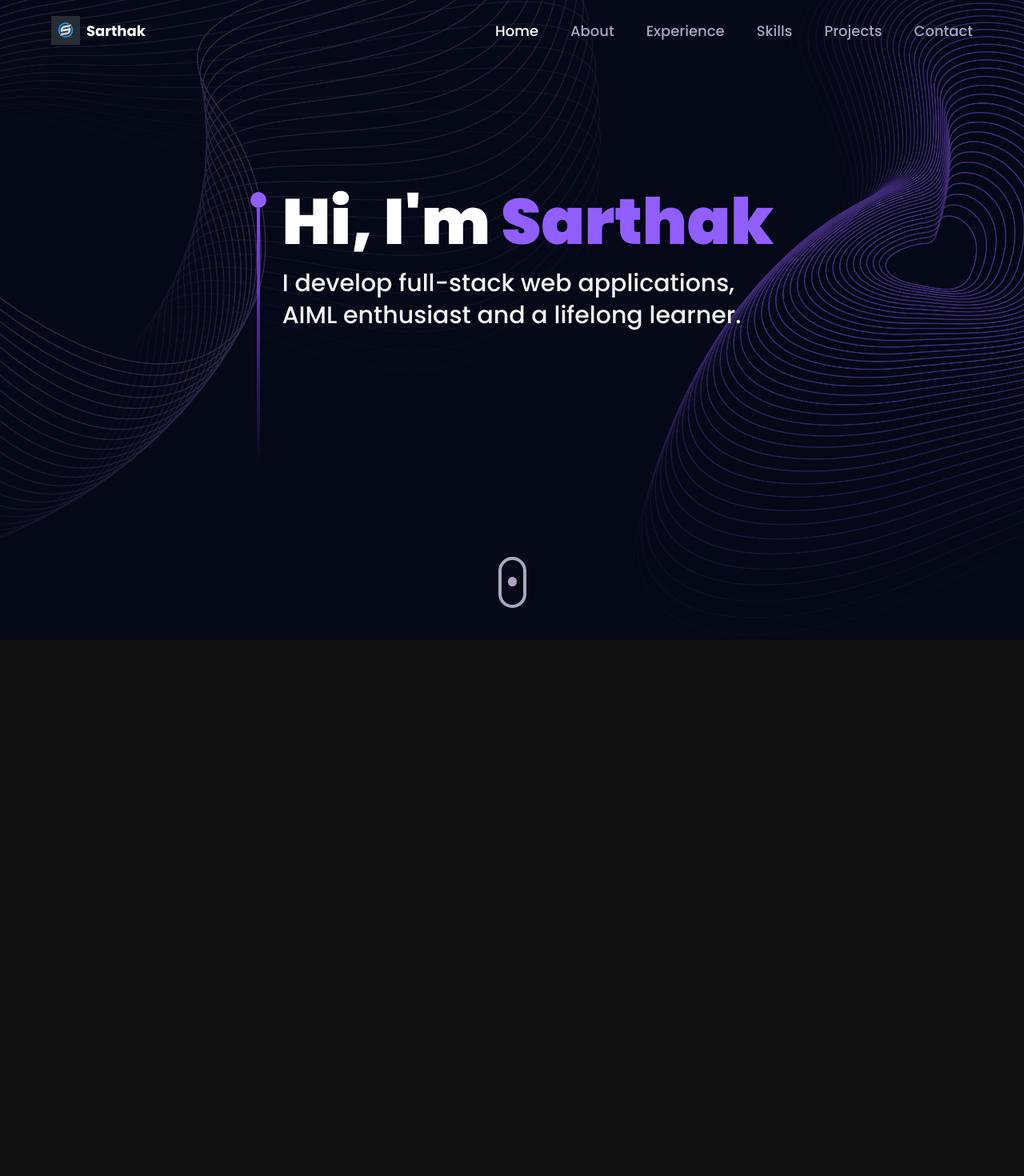
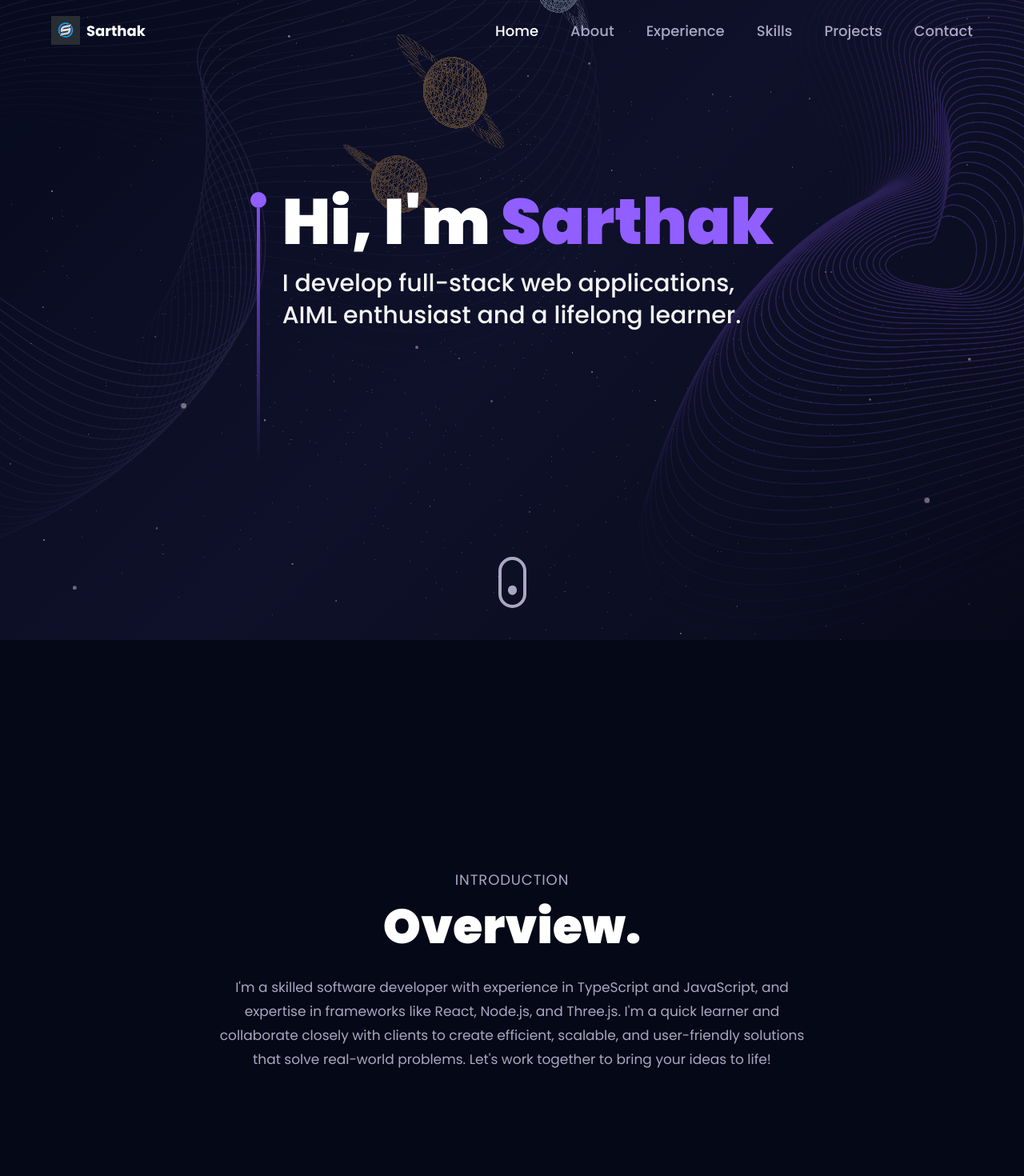
Before and after one commit to sarthakroutray/Portfolio, a React (Vite) app: page / in a window 1280 px wide. Shown: the top 1470 px of the page at 80% size. Before the commit the page ends 800 px from the top, so only its background shows below. Built offline with nearby package versions, Linux system fonts and the light colour scheme.

Commit message:
Revamp 3/11/25

```diff
--- a/src/About.jsx
+++ b/src/About.jsx
@@ -6,17 +6,42 @@ import { fadeIn, textVariant } from "./utils/motion";
 
 const About = () => {
   return (
-    <div className={`${styles.padding} max-w-7xl mx-auto relative z-0 flex flex-col items-center justify-center min-h-screen`}>
+    <motion.div
+      initial={{ opacity: 0 }}
+      whileInView={{ opacity: 1 }}
+      transition={{ duration: 0.5 }}
+      viewport={{ once: false, amount: 0.2 }}
+      className={`${styles.padding} max-w-7xl mx-auto relative z-0 flex flex-col items-center justify-center min-h-screen`}
+    >
       <span className='hash-span' id='about'>
         &nbsp;
       </span>
-      <motion.div variants={textVariant()} className='text-center'>
-        <p className={styles.sectionSubText}>Introduction</p>
-        <h2 className={styles.sectionHeadText}>Overview.</h2>
-      </motion.div>
+      <div className='text-center'>
+        <motion.p
+          initial={{ opacity: 0 }}
+          whileInView={{ opacity: 1 }}
+          transition={{ duration: 0.5, delay: 0.2 }}
+          viewport={{ once: false }}
+          className={styles.sectionSubText}
+        >
+          Introduction
+        </motion.p>
+        <motion.h2
+          initial={{ opacity: 0 }}
+          whileInView={{ opacity: 1 }}
+          transition={{ duration: 0.5, delay: 0.3 }}
+          viewport={{ once: false }}
+          className={styles.sectionHeadText}
+        >
+          Overview.
+        </motion.h2>
+      </div>
 
       <motion.p
-        variants={fadeIn("", "", 0.1, 1)}
+        initial={{ opacity: 0 }}
+        whileInView={{ opacity: 1 }}
+        transition={{ duration: 0.5, delay: 0.4 }}
+        viewport={{ once: false }}
         className='mt-4 text-secondary text-[17px] max-w-3xl leading-[30px] text-center'
       >
         I'm a skilled software developer with experience in TypeScript and
@@ -25,7 +50,7 @@ const About = () => {
         create efficient, scalable, and user-friendly solutions that solve
         real-world problems. Let's work together to bring your ideas to life!
       </motion.p>
-    </div>
+    </motion.div>
   );
 };
 
--- a/src/App.jsx
+++ b/src/App.jsx
@@ -1,5 +1,3 @@
-import { BrowserRouter as Router, Routes, Route, useLocation } from 'react-router-dom';
-import { AnimatePresence } from 'framer-motion';
 import "./fonts.css";
 import Home from './Home';
 import About from './About';
@@ -9,47 +7,36 @@ import Projects from './Projects';
 import Resume from './Resume';
 import StarsCanvas from './components/canvas/Stars';
 import Navbar from './components/Navbar';
-import PageLayout from './components/PageLayout';
 
-const AppRoutes = () => {
-  const location = useLocation();
+function App() {
   return (
-    <AnimatePresence mode="wait">
-      <Routes location={location} key={location.pathname}>
-        <Route path="/" element={<PageLayout><Home /></PageLayout>} />
-        <Route path="/about" element={<PageLayout><About /></PageLayout>} />
-        <Route path="/resume" element={<PageLayout><Resume /></PageLayout>} />
-        <Route path="/skills" element={<PageLayout><Skills /></PageLayout>} />
-        <Route path="/projects" element={<PageLayout><Projects /></PageLayout>} />
-        <Route path="/contact" element={<PageLayout><Contact /></PageLayout>} />
-      </Routes>
-    </AnimatePresence>
-  );
-};
-
-function AppContent() {
-  const location = useLocation();
-  const shouldShowStars = !['/skills', '/projects'].includes(location.pathname);
-
-  return (
-    <div className="relative min-h-screen bg-primary">
-      <div className="fixed inset-0 z-0">
-        {shouldShowStars && <StarsCanvas />}
+    <div className="relative bg-primary">
+      <div className="fixed inset-0 z-0 w-full h-full">
+        <StarsCanvas />
       </div>
-      <div className="relative z-10">
+      <div className="relative z-10 w-full">
         <Navbar />
-        <AppRoutes />
+        <div id="home" className="w-full">
+          <Home />
+        </div>
+        <div id="about" className="w-full">
+          <About />
+        </div>
+        <div id="resume" className="w-full">
+          <Resume />
+        </div>
+        <div id="skills" className="w-full">
+          <Skills />
+        </div>
+        <div id="projects" className="w-full">
+          <Projects />
+        </div>
+        <div id="contact" className="w-full">
+          <Contact />
+        </div>
       </div>
     </div>
   );
 }
 
-function App() {
-  return (
-    <Router>
-      <AppContent />
-    </Router>
-  );
-}
-
 export default App;
--- a/src/Home.jsx
+++ b/src/Home.jsx
@@ -2,7 +2,19 @@ import Hero from './components/Hero';
 
 function Home() {
   return (
-    <div className='bg-hero-pattern bg-cover bg-no-repeat bg-center'>
+    <div className='relative w-full h-screen'>
+      {/* Desktop: Hero Pattern */}
+      <div className='absolute inset-0 bg-hero-pattern bg-cover bg-no-repeat bg-center opacity-50 pointer-events-none hidden md:block' />
+
+      {/* Mobile: Dark Gradient */}
+      <div
+        className='absolute inset-0 md:hidden'
+        style={{
+          background: 'linear-gradient(135deg, #0a0e27 0%, #1a1a3e 50%, #0d0d1f 100%)',
+          opacity: 0.5
+        }}
+      />
+
       <Hero />
     </div>
   );
--- a/src/components/Hero.jsx
+++ b/src/components/Hero.jsx
@@ -3,6 +3,13 @@ import { motion } from "framer-motion";
 import { styles } from "../styles";
 
 const Hero = () => {
+  const handleScroll = () => {
+    const aboutSection = document.getElementById("about");
+    if (aboutSection) {
+      aboutSection.scrollIntoView({ behavior: "smooth", block: "start" });
+    }
+  };
+
   return (
     <section className={`relative w-full h-screen mx-auto flex items-center justify-center`}>
       <div
@@ -25,7 +32,10 @@ const Hero = () => {
       </div>
 
       <div className='absolute xs:bottom-10 bottom-32 w-full flex justify-center items-center'>
-        <a href='/about'>
+        <button
+          onClick={handleScroll}
+          className='cursor-pointer'
+        >
           <div className='w-[35px] h-[64px] rounded-3xl border-4 border-secondary flex justify-center items-start p-2'>
             <motion.div
               animate={{
@@ -39,7 +49,7 @@ const Hero = () => {
               className='w-3 h-3 rounded-full bg-secondary mb-1'
             />
           </div>
-        </a>
+        </button>
       </div>
     </section>
   );
--- a/src/components/Navbar.jsx
+++ b/src/components/Navbar.jsx
@@ -1,5 +1,4 @@
 import React, { useEffect, useState } from "react";
-import { Link, useLocation } from "react-router-dom";
 
 import { styles } from "../styles";
 import { navLinks } from "../constants";
@@ -9,16 +8,6 @@ const Navbar = () => {
   const [active, setActive] = useState("");
   const [toggle, setToggle] = useState(false);
   const [scrolled, setScrolled] = useState(false);
-  const location = useLocation();
-
-  useEffect(() => {
-    // Update active state based on current route
-    const currentPath = location.pathname;
-    const currentNav = navLinks.find(nav => `/${nav.id}` === currentPath || (currentPath === '/' && nav.id === 'home'));
-    if (currentNav) {
-      setActive(currentNav.title);
-    }
-  }, [location]);
 
   useEffect(() => {
     const handleScroll = () => {
@@ -28,12 +17,34 @@ const Navbar = () => {
       } else {
         setScrolled(false);
       }
+
+      // Update active nav based on scroll position
+      for (const nav of navLinks) {
+        const section = document.getElementById(nav.id);
+        if (section) {
+          const { offsetTop, offsetHeight } = section;
+          if (scrollTop >= offsetTop - 100 && scrollTop < offsetTop + offsetHeight - 100) {
+            setActive(nav.title);
+            break;
+          }
+        }
+      }
     };
 
     window.addEventListener("scroll", handleScroll);
-
     return () => window.removeEventListener("scroll", handleScroll);
   }, []);
+
+  const handleSmoothScroll = (id) => {
+    const element = document.getElementById(id);
+    if (element) {
+      element.scrollIntoView({ behavior: "smooth", block: "start" });
+      setActive(
+        navLinks.find((nav) => nav.id === id)?.title || ""
+      );
+    }
+    setToggle(false);
+  };
 
   return (
     <nav
@@ -44,19 +55,18 @@ const Navbar = () => {
       }`}
     >
       <div className='w-full flex justify-between items-center max-w-7xl mx-auto'>
-        <Link
-          to='/'
+        <button
           className='flex items-center gap-2'
           onClick={() => {
+            handleSmoothScroll("home");
             setActive("");
-            window.scrollTo(0, 0);
           }}
         >
           <img src="/vite.svg" alt='logo' className='w-9 h-9 object-contain' />
           <p className='text-white text-[18px] font-bold cursor-pointer flex '>
             Sarthak &nbsp;
           </p>
-        </Link>
+        </button>
 
         <ul className='list-none hidden sm:flex flex-row gap-10'>
           {navLinks.map((nav) => (
@@ -64,11 +74,10 @@ const Navbar = () => {
               key={nav.id}
               className={`${
                 active === nav.title ? "text-white" : "text-secondary"
-              } hover:text-white text-[18px] font-medium cursor-pointer`}
+              } hover:text-white text-[18px] font-medium cursor-pointer transition-colors`}
+              onClick={() => handleSmoothScroll(nav.id)}
             >
-              <Link to={nav.id === 'home' ? '/' : `/${nav.id}`} onClick={() => setActive(nav.title)}>
-                {nav.title}
-              </Link>
+              {nav.title}
             </li>
           ))}
         </ul>
@@ -77,7 +86,7 @@ const Navbar = () => {
           <img
             src={toggle ? close : menu}
             alt='menu'
-            className='w-[28px] h-[28px] object-contain'
+            className='w-[28px] h-[28px] object-contain cursor-pointer'
             onClick={() => setToggle(!toggle)}
           />
 
@@ -92,13 +101,10 @@ const Navbar = () => {
                   key={nav.id}
                   className={`font-poppins font-medium cursor-pointer text-[16px] ${
                     active === nav.title ? "text-white" : "text-secondary"
-                  }`}
-                  onClick={() => {
-                    setToggle(!toggle);
-                    setActive(nav.title);
-                  }}
+                  } hover:text-white transition-colors`}
+                  onClick={() => handleSmoothScroll(nav.id)}
                 >
-                  <Link to={nav.id === 'home' ? '/' : `/${nav.id}`}>{nav.title}</Link>
+                  {nav.title}
                 </li>
               ))}
             </ul>
--- a/src/components/canvas/Ball.jsx
+++ b/src/components/canvas/Ball.jsx
@@ -1,4 +1,4 @@
-import React, { Suspense } from "react";
+import React, { Suspense, useState, useEffect } from "react";
 import { Canvas } from "@react-three/fiber";
 import {
   Decal,
@@ -37,14 +37,71 @@ const Ball = (props) => {
   );
 };
 
+const StaticBall = ({ icon }) => {
+  return (
+    <div className='w-full h-full bg-gradient-to-br from-purple-900 to-purple-700 rounded-full flex items-center justify-center shadow-lg'>
+      <img
+        src={icon}
+        alt='skill'
+        className='w-1/2 h-1/2 object-contain opacity-90'
+      />
+    </div>
+  );
+};
+
 const BallCanvas = ({ icon }) => {
+  const [showFallback, setShowFallback] = useState(false);
+  const [isMobile, setIsMobile] = useState(false);
+
+  useEffect(() => {
+    const mediaQuery = window.matchMedia("(max-width: 768px)");
+    setIsMobile(mediaQuery.matches);
+
+    const handleMediaQueryChange = (event) => {
+      setIsMobile(event.matches);
+    };
+
+    mediaQuery.addEventListener("change", handleMediaQueryChange);
+
+    return () => {
+      mediaQuery.removeEventListener("change", handleMediaQueryChange);
+    };
+  }, []);
+
+  const handleCanvasError = () => {
+    setShowFallback(true);
+  };
+
+  if (isMobile) {
+    return <StaticBall icon={icon} />;
+  }
+
+  if (showFallback) {
+    return (
+      <div className='w-full h-full bg-gray-800 rounded-full flex items-center justify-center'>
+        <img
+          src={icon}
+          alt='skill'
+          className='w-10 h-10 object-contain opacity-80'
+        />
+      </div>
+    );
+  }
+
   return (
     <Canvas
+      key={icon}
       frameloop='demand'
-      dpr={[1, 2]}
-      gl={{ preserveDrawingBuffer: true }}
+      dpr={1}
+      gl={{
+        preserveDrawingBuffer: true,
+        powerPreference: "high-performance",
+        antialias: false,
+        stencil: false,
+        alpha: true,
+      }}
     >
-      <Suspense fallback={<CanvasLoader />}>
+      <Suspense fallback={null}>
         <OrbitControls enableZoom={false} />
         <Ball imgUrl={icon} />
       </Suspense>
--- a/src/components/canvas/Stars.jsx
+++ b/src/components/canvas/Stars.jsx
@@ -3,32 +3,115 @@ import { Canvas, useFrame } from "@react-three/fiber";
 import { Points, PointMaterial, Preload } from "@react-three/drei";
 import * as random from "maath/random/dist/maath-random.esm";
 
-const Stars = ({ numStars = 5000, ...props }) => {
+const Stars = ({ numStars = 5000, mouseX = 0, mouseY = 0, isMobile = false, ...props }) => {
   const ref = useRef();
   const [sphere] = useState(() => random.inSphere(new Float32Array(numStars), { radius: 1.2 }));
 
   useFrame((state, delta) => {
-    ref.current.rotation.x -= delta / 10;
-    ref.current.rotation.y -= delta / 15;
+    if (ref.current) {
+      ref.current.rotation.x -= delta / 10 + mouseY * 0.5;
+      ref.current.rotation.y -= delta / 15 + mouseX * 0.5;
+    }
   });
 
   return (
-    <group rotation={[0, 0, Math.PI / 4]}>
-      <Points ref={ref} positions={sphere} stride={3} frustumCulled {...props}>
+    <group rotation={[0, 0, Math.PI / 4]} ref={ref}>
+      <Points positions={sphere} stride={3} frustumCulled {...props}>
         <PointMaterial
           transparent
           color='#f272c8'
-          size={0.002}
+          size={isMobile ? 0.008 : 0.002}
           sizeAttenuation={true}
           depthWrite={false}
         />
       </Points>
+      {!isMobile && <Planets />}
+    </group>
+  );
+};
+
+const Planet = ({ size, color, speed, orbitRadius, orbitSpeed }) => {
+  const ref = useRef();
+  const groupRef = useRef();
+
+  useFrame((state, delta) => {
+    if (ref.current) {
+      ref.current.rotation.x += delta * speed * 0.5;
+      ref.current.rotation.y += delta * speed;
+    }
+
+    if (groupRef.current) {
+      groupRef.current.rotation.z += delta * orbitSpeed;
+    }
+  });
+
+  return (
+    <group ref={groupRef}>
+      <mesh
+        ref={ref}
+        position={[orbitRadius, 0, 0]}
+      >
+        <sphereGeometry args={[size, 16, 16]} />
+        <meshBasicMaterial
+          color={color}
+          wireframe={true}
+          transparent={true}
+          opacity={0.6}
+        />
+      </mesh>
+      <mesh position={[orbitRadius, 0, 0]} rotation={[Math.PI / 2.5, 0, 0]}>
+        <ringGeometry args={[size * 1.5, size * 2.2, 32]} />
+        <meshBasicMaterial
+          color={color}
+          wireframe={true}
+          transparent={true}
+          opacity={0.4}
+        />
+      </mesh>
+    </group>
+  );
+};
+
+const Planets = () => {
+  return (
+    <group>
+      <Planet
+        size={0.15}
+        color="#a67c52"
+        speed={0.3}
+        orbitRadius={1.5}
+        orbitSpeed={0.15}
+      />
+      <Planet
+        size={0.12}
+        color="#8b9dc3"
+        speed={0.2}
+        orbitRadius={2.2}
+        orbitSpeed={0.1}
+      />
+      <Planet
+        size={0.11}
+        color="#9b7653"
+        speed={0.4}
+        orbitRadius={1}
+        orbitSpeed={0.2}
+      />
+      <Planet
+        size={0.1}
+        color="#7a9bb8"
+        speed={0.25}
+        orbitRadius={2.8}
+        orbitSpeed={0.08}
+      />
     </group>
   );
 };
 
 const StarsCanvas = () => {
   const [isMobile, setIsMobile] = useState(false);
+  const [mousePosition, setMousePosition] = useState({ x: 0, y: 0 });
+  const containerRef = useRef(null);
+  const [canvasError, setCanvasError] = useState(false);
 
   useEffect(() => {
     const mediaQuery = window.matchMedia("(max-width: 768px)");
@@ -45,15 +128,90 @@ const StarsCanvas = () => {
     };
   }, []);
 
+  useEffect(() => {
+    const handleMouseMove = (event) => {
+      if (containerRef.current) {
+        const rect = containerRef.current.getBoundingClientRect();
+        const x = (event.clientX - rect.left) / rect.width;
+        const y = (event.clientY - rect.top) / rect.height;
+
+        setMousePosition({
+          x: x - 0.5,
+          y: y - 0.5,
+        });
+      }
+    };
+
+    const handleTouchMove = (event) => {
+      if (containerRef.current && event.touches.length > 0) {
+        const rect = containerRef.current.getBoundingClientRect();
+        const touch = event.touches[0];
+        const x = (touch.clientX - rect.left) / rect.width;
+        const y = (touch.clientY - rect.top) / rect.height;
+
+        setMousePosition({
+          x: x - 0.5,
+          y: y - 0.5,
+        });
+      }
+    };
+
+    const container = containerRef.current;
+    if (container) {
+      container.addEventListener("mousemove", handleMouseMove);
+      container.addEventListener("touchmove", handleTouchMove);
+
+      return () => {
+        container.removeEventListener("mousemove", handleMouseMove);
+        container.removeEventListener("touchmove", handleTouchMove);
+      };
+    }
+  }, []);
+
   return (
-    <div className='w-full h-full' style={{ pointerEvents: 'none' }}>
-      <Canvas camera={{ position: [0, 0, 1] }}>
-        <Suspense fallback={null}>
-          <Stars numStars={isMobile ? 1000 : 5000} />
-        </Suspense>
+    <div
+      ref={containerRef}
+      className='w-full h-full'
+      style={{
+        pointerEvents: 'none',
+        background: isMobile
+          ? 'linear-gradient(135deg, #0a0e27 0%, #1a1a3e 50%, #0d0d1f 100%)'
+          : 'linear-gradient(135deg, #0a0e27 0%, #1a1a3e 50%, #0d0d1f 100%)'
+      }}
+    >
+      {!canvasError ? (
+        <Canvas
+          camera={{ position: [0, 0, 1] }}
+          gl={{
+            powerPreference: isMobile ? "low-power" : "high-performance",
+            antialias: false,
+            alpha: true,
+            failIfMajorPerformanceCaveat: false,
+            stencil: false,
+            depth: true,
+            dpr: isMobile ? 1 : window.devicePixelRatio,
+          }}
+          onError={() => setCanvasError(true)}
+        >
+          <Suspense fallback={null}>
+            <Stars
+              numStars={isMobile ? 800 : 3000}
+              mouseX={mousePosition.x}
+              mouseY={mousePosition.y}
+              isMobile={isMobile}
+            />
+          </Suspense>
 
-        <Preload all />
-      </Canvas>
+          <Preload all />
+        </Canvas>
+      ) : (
+        <div
+          className='w-full h-full'
+          style={{
+            background: 'linear-gradient(135deg, #0a0e27 0%, #1a1a3e 50%, #0d0d1f 100%)'
+          }}
+        />
+      )}
     </div>
   );
 };
```
Also changed, not shown: src/Contact.jsx (+16 -4 lines), src/Skills.jsx (+10 -4 lines).
